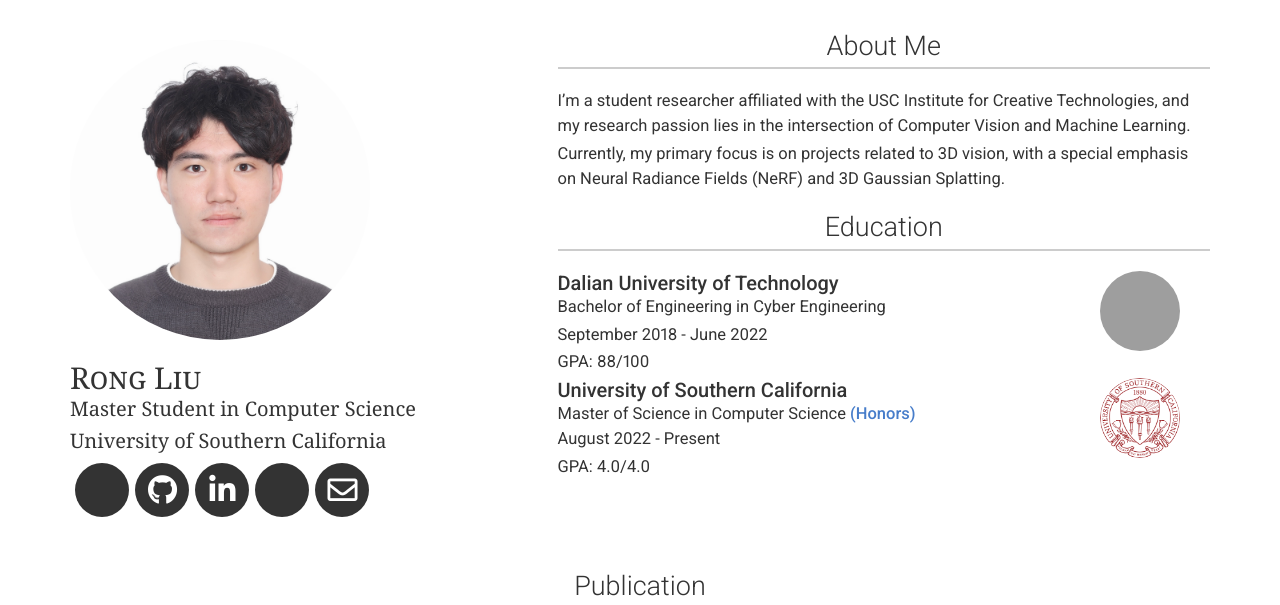
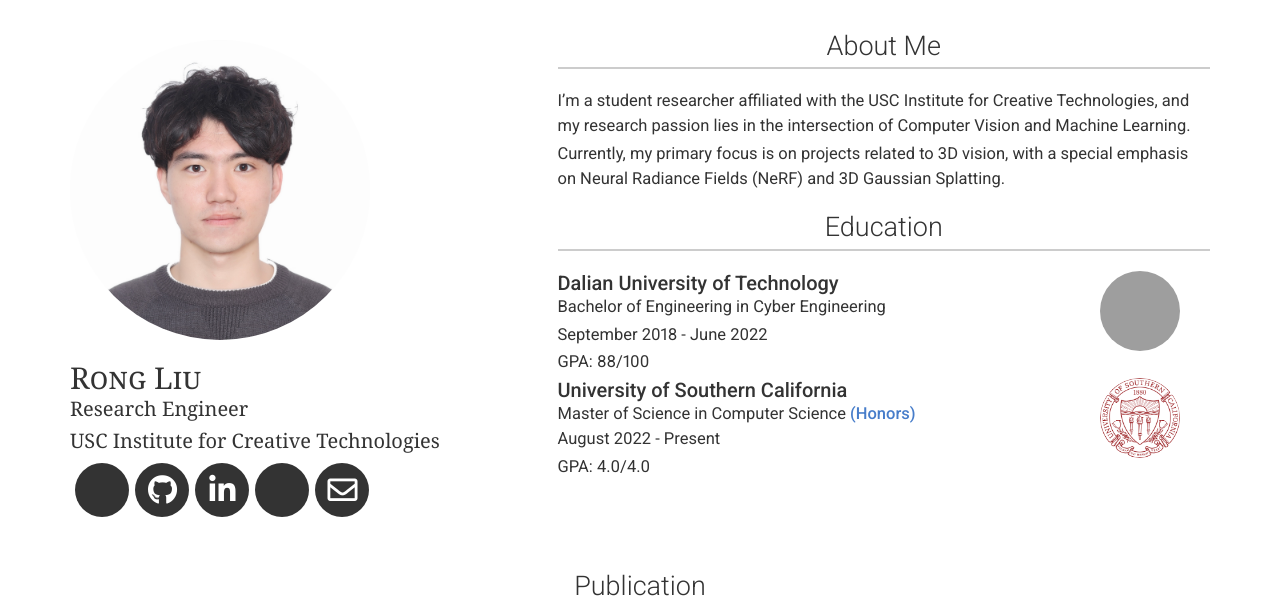
Before and after one commit to RongLiu-Leo/rongliu-leo.github.io, a Jekyll site: the page built from index.md, in a window 1280 px wide and 900 px high, cut to the strip 0-605 px from the top of the window. Built offline with Jekyll 4.4.1, drawn with Linux system fonts in a browser that asks for light colours; nearby versions of some CDN libraries; a style sheet for code colours, icons or effects is not loaded; some of the changed text lies outside the part shown; grey boxes are pictures that could not be loaded.

Commit message:
Update _config.yml

```diff
--- a/_config.yml
+++ b/_config.yml
@@ -7,8 +7,8 @@
 
 # Personal info
 name: Rong Liu
-title: Master Student in Computer Science
-affiliation: University of Southern California
+title: Research Engineer
+affiliation: USC Institute for Creative Technologies
 email: rliu8691@usc.edu
 # email_title: Email (Email title override)
 phone: (213)519-8268
@@ -130,9 +130,14 @@
   - title: Experience
     layout: list
     content:
+      - title: Research Engineer
+        sub_title: USC Institute for Creative Technologies
+        caption: Aug 2023 - May 2024
+        layout: top
+
       - title: Research Assistant
         sub_title: USC Institute for Creative Technologies
-        caption: Aug 2023 - Present
+        caption: Aug 2023 - May 2024
         layout: top
 
       - title: Research Intern
```
